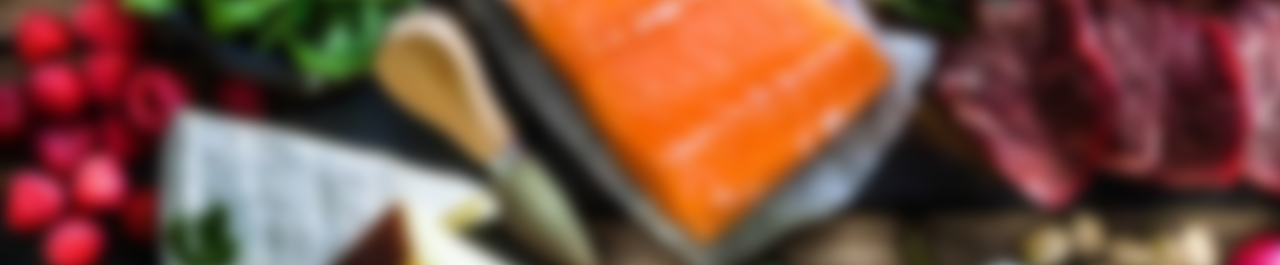
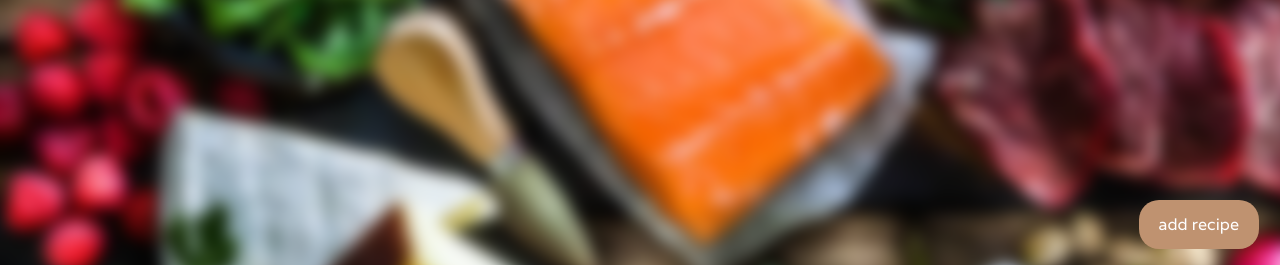
Before and after one commit to Paolo1151/ChefGenie, a Django app: template templates/recipe/recipehome.html in a window 1280 px wide. Shown: the part 535-800 px from the top of the page. Run offline with Django 4.2, Linux system fonts and the light colour scheme; the template is opened without the code that fills it, so the values that code supplies are empty; parts of the project's set-up code (start-up, migrations or seed data) failed here and were passed over.

Commit message:
- Added add recipe button in the recipe page

```diff
--- a/templates/recipe/recipehome.html
+++ b/templates/recipe/recipehome.html
@@ -7,6 +7,11 @@
 
     .search_interface input {
         border: 2.5px solid black;
+    }
+    .add_recipe_button{
+        bottom: 8px;
+        right: 16px;
+        position:absolute;
     }
 </style>
 <nav>
@@ -48,6 +53,7 @@
 
         </div>
     </form>
+    <button onclick="location.href='/recipe/add'" href="recipe/add" class="add_recipe_button">add recipe</button><br>
 </center>
 {% endblock content %} {% block scripts %}
 <script src="{% static 'scripts/recipe_search.js' %}"></script>
```
Also changed, not shown: recipe/migrations/0012_merge_0010_alter_recipe_steps_0011_auto_20220513_1631.py (added).
